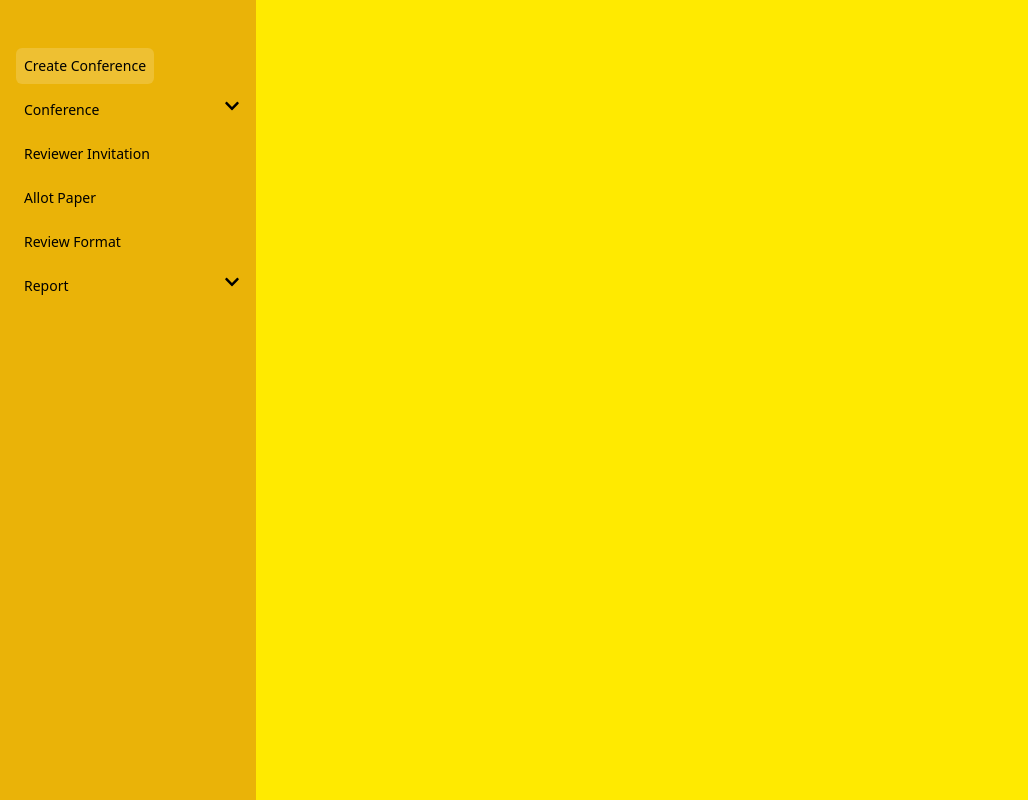
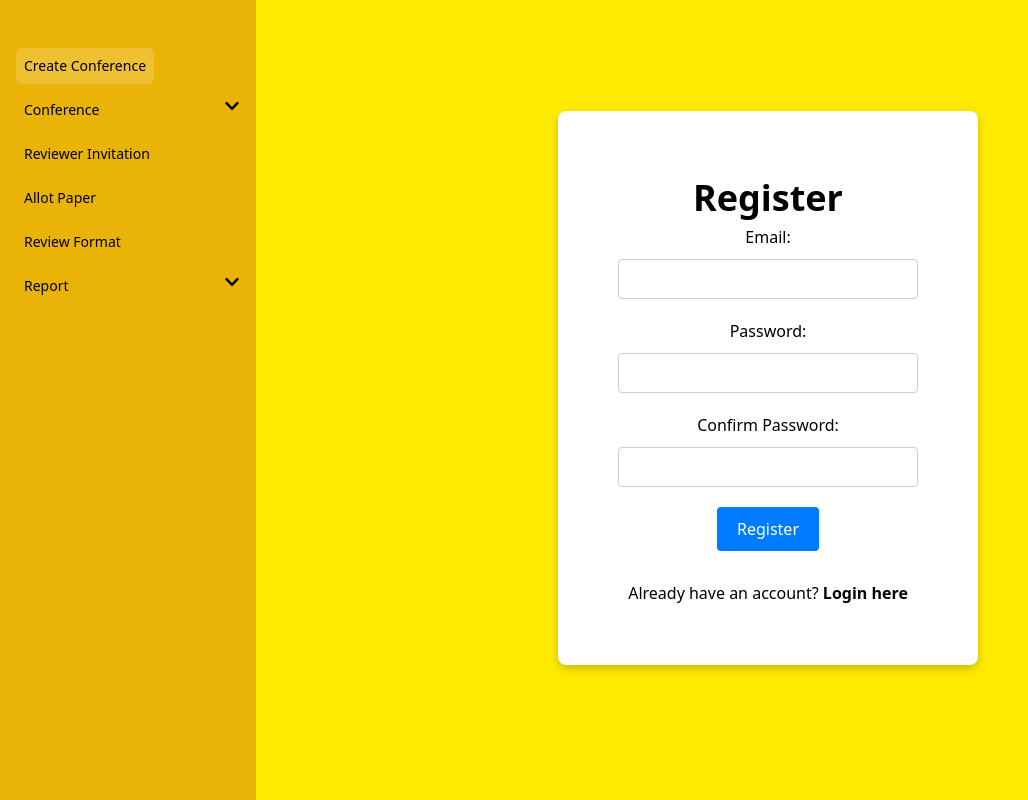
Before and after one commit to royswap/vercel-frontend, a React (Vite) app: page /Register in a window 1280 px wide. Shown: the whole page, without its empty margins (0-1028 px from the left). Built offline with nearby package versions, Linux system fonts and the light colour scheme.

Commit message:
created login, register page

```diff
--- a/src/App.jsx
+++ b/src/App.jsx
@@ -34,6 +34,8 @@ import Reviewerwisepapers from './components/Reviewerwisepapers';
 import Paperswithplagiarism from './components/Paperswithplagiarism';
 import Papercopyright from './components/Papercopyright';
 import DecisionWiseListOfPapers from './components/DecisionWiseListOfPapers';
+import Login from './components/Login';
+import Register from './components/Register';
 
 function App() {
   return (
@@ -85,6 +87,8 @@ function App() {
                   <Route path="/Paperswithplagiarism" element={<Paperswithplagiarism />} />
                   <Route path="/Papercopyright" element={<Papercopyright />} />
                   <Route path="/DecisionWiseListOfPapers" element={<DecisionWiseListOfPapers />} />
+                  <Route path="/Login" element={<Login />} />
+                  <Route path="/Register" element={<Register />} />
                 </Routes>
               </div>
             </div>
--- /dev/null
+++ b/src/components/Login.jsx
@@ -0,0 +1,110 @@
+import React, { useState } from 'react';
+import { useNavigate } from 'react-router-dom';
+
+const Login = () => {
+  const [email, setEmail] = useState('');
+  const [password, setPassword] = useState('');
+  const [error, setError] = useState('');
+  const navigate = useNavigate();
+
+  const handleLogin = (e) => {
+    e.preventDefault();
+    // Simulate an API call
+    if (email === 'test@example.com' && password === 'password') {
+      // Redirect to the main page or dashboard
+      navigate('/Home');
+    } else {
+      setError('Invalid email or password');
+    }
+  };
+
+  // Inline styles
+  const styles = {
+    body: {
+      margin: 0,
+      padding: 0,
+      height: '90vh',
+      display: 'flex',
+      justifyContent: 'center',
+      alignItems: 'center',
+    },
+    loginContainer: {
+      textAlign: 'center',
+      backgroundColor: 'white',
+      padding: '100px',
+      margin: '60px',
+      borderRadius: '8px',
+      boxShadow: '0 4px 8px rgba(0, 0, 0, 0.2)',
+    },
+    loginForm: {
+      display: 'flex',
+      flexDirection: 'column',
+      alignItems: 'center',
+    },
+    formGroup: {
+      marginBottom: '20px',
+      width: '100%', // Ensure full width for form groups
+    },
+    label: {
+      marginBottom: '5px',
+      display: 'block', // Ensure label takes full width
+    },
+    input: {
+      padding: '10px',
+      width: '300px',
+      height: '40px',
+      border: '1px solid #ccc',
+      borderRadius: '4px',
+      marginTop: '5px', // Space between label and input
+    },
+    button: {
+      padding: '10px 20px',
+      backgroundColor: '#007bff',
+      color: 'white',
+      border: 'none',
+      borderRadius: '4px',
+      cursor: 'pointer',
+      marginBottom: '30px',
+    },
+    error: {
+      color: 'red',
+    },
+  };
+
+  return (
+    <div style={styles.body}>
+      <div style={styles.loginContainer}>
+        <h2 style={{ fontWeight: 'bold', fontSize: '36px' }}>Login</h2>
+        {error && <p style={styles.error}>{error}</p>}
+        <form onSubmit={handleLogin} style={styles.loginForm}>
+          <div style={styles.formGroup}>
+            <label style={styles.label}>Email:</label>
+            <input
+              type="email"
+              value={email}
+              onChange={(e) => setEmail(e.target.value)}
+              required
+              style={styles.input}
+            />
+          </div>
+          <div style={styles.formGroup}>
+            <label style={styles.label}>Password:</label>
+            <input
+              type="password"
+              value={password}
+              onChange={(e) => setPassword(e.target.value)}
+              required
+              style={styles.input}
+            />
+          </div>
+          <button type="submit" style={styles.button}>Login</button>
+        </form>
+        <p>
+          Don't have an account? <a href="/register"><strong>Register here</strong></a>
+        </p>
+      </div>
+    </div>
+  );
+};
+
+export default Login;
--- /dev/null
+++ b/src/components/Register.jsx
@@ -0,0 +1,123 @@
+import React, { useState } from 'react';
+import { useNavigate } from 'react-router-dom';
+
+const Register = () => {
+  const [email, setEmail] = useState('');
+  const [password, setPassword] = useState('');
+  const [confirmPassword, setConfirmPassword] = useState('');
+  const [error, setError] = useState('');
+  const navigate = useNavigate();
+
+  const handleRegister = (e) => {
+    e.preventDefault();
+    // Simulate an API call
+    if (email === '' || password === '' || confirmPassword === '') {
+      setError('All fields are required');
+    } else if (password !== confirmPassword) {
+      setError('Passwords do not match');
+    } else {
+      // Simulate successful registration
+      navigate('/Home');
+    }
+  };
+
+  // Inline styles (same as Login.js)
+  const styles = {
+    body: {
+      margin: 0,
+      padding: 0,
+      height: '90vh',
+      display: 'flex',
+      justifyContent: 'center',
+      alignItems: 'center',
+    },
+    loginContainer: {
+      textAlign: 'center',
+      backgroundColor: 'white',
+      padding: '60px',
+      margin: '60px',
+      borderRadius: '8px',
+      boxShadow: '0 4px 8px rgba(0, 0, 0, 0.2)',
+    },
+    loginForm: {
+      display: 'flex',
+      flexDirection: 'column',
+      alignItems: 'center',
+    },
+    formGroup: {
+      marginBottom: '20px',
+      width: '100%', // Ensure full width for form groups
+    },
+    label: {
+      marginBottom: '5px',
+      display: 'block', // Ensure label takes full width
+    },
+    input: {
+      padding: '10px',
+      width: '300px',
+      height: '40px',
+      border: '1px solid #ccc',
+      borderRadius: '4px',
+      marginTop: '5px', // Space between label and input
+    },
+    button: {
+      padding: '10px 20px',
+      backgroundColor: '#007bff',
+      color: 'white',
+      border: 'none',
+      borderRadius: '4px',
+      cursor: 'pointer',
+      marginBottom: '30px',
+    },
+    error: {
+      color: 'red',
+    },
+  };
+
+  return (
+    <div style={styles.body}>
+      <div style={styles.loginContainer}>
+        <h2 style={{ fontWeight: 'bold', fontSize: '36px' }}>Register</h2>
+        {error && <p style={styles.error}>{error}</p>}
+        <form onSubmit={handleRegister} style={styles.loginForm}>
+          <div style={styles.formGroup}>
+            <label style={styles.label}>Email:</label>
+            <input
+              type="email"
+              value={email}
+              onChange={(e) => setEmail(e.target.value)}
+              required
+              style={styles.input}
+            />
+          </div>
+          <div style={styles.formGroup}>
+            <label style={styles.label}>Password:</label>
+            <input
+              type="password"
+              value={password}
+              onChange={(e) => setPassword(e.target.value)}
+              required
+              style={styles.input}
+            />
+          </div>
+          <div style={styles.formGroup}>
+            <label style={styles.label}>Confirm Password:</label>
+            <input
+              type="password"
+              value={confirmPassword}
+              onChange={(e) => setConfirmPassword(e.target.value)}
+              required
+              style={styles.input}
+            />
+          </div>
+          <button type="submit" style={styles.button}>Register</button>
+        </form>
+        <p>
+          Already have an account? <a href="/login"><strong>Login here</strong></a>
+        </p>
+      </div>
+    </div>
+  );
+};
+
+export default Register;
```
